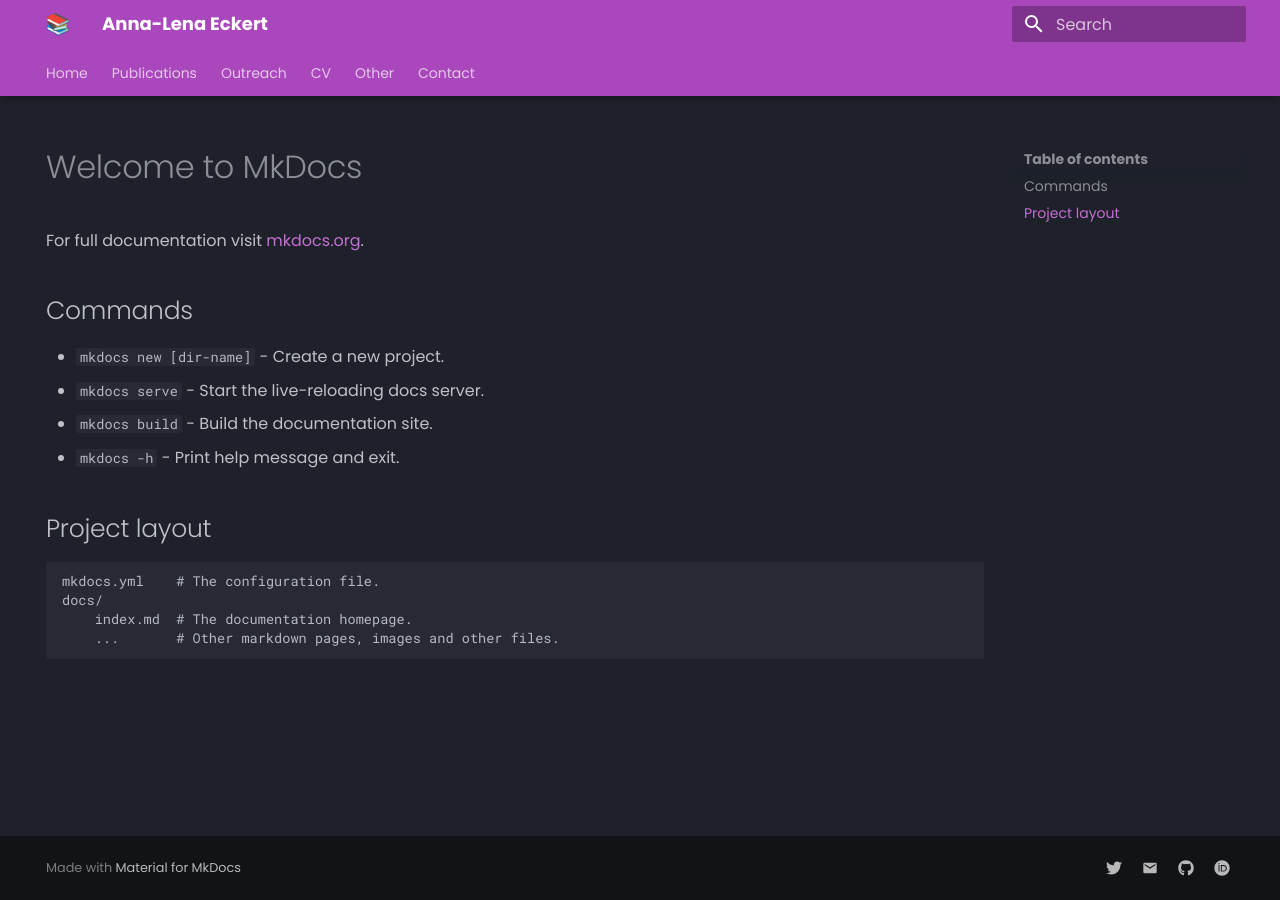
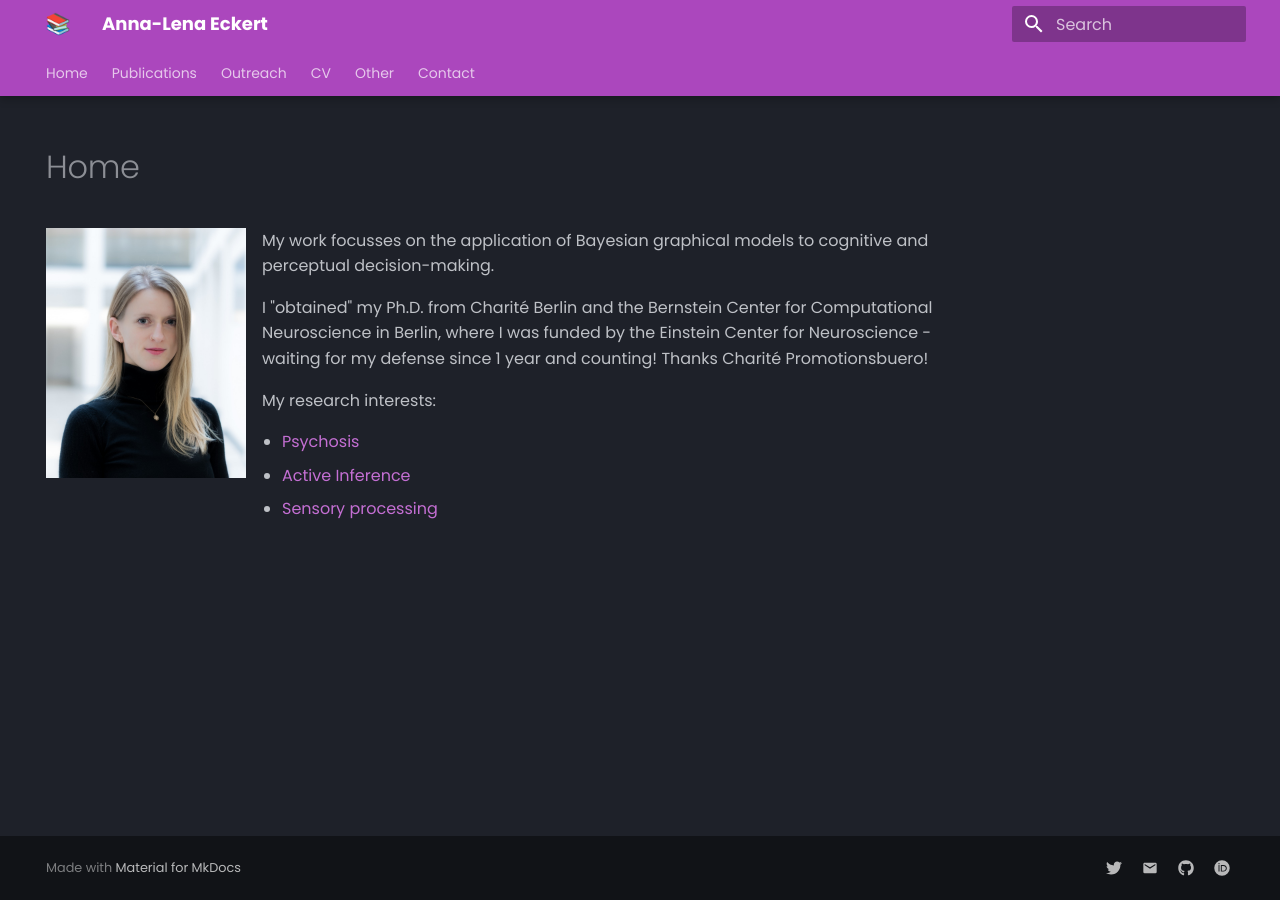
Before and after one commit to Eckertal/personal-website, an MkDocs documentation site: the page built from docs/index.md, in a window 1280 px wide. Built offline with MkDocs 1.6.1 and Material for MkDocs 9.7.7, drawn with Linux system fonts in a browser that asks for light colours.

Commit message:
changed index

```diff
--- a/docs/index.md
+++ b/docs/index.md
@@ -3,20 +3,14 @@
     - navigation
 ---
 
-# Welcome to MkDocs
+![eckert](assets/images/eckert.jpg){align=left width=200}
 
-For full documentation visit [mkdocs.org](https://www.mkdocs.org).
+My work focusses on the application of Bayesian graphical models to cognitive and perceptual decision-making.
 
-## Commands
+I "obtained" my Ph.D. from Charité Berlin and the Bernstein Center for Computational Neuroscience in Berlin, where I was funded by the Einstein Center for Neuroscience - waiting for my defense since 1 year and counting! Thanks Charité Promotionsbuero!
 
-* `mkdocs new [dir-name]` - Create a new project.
-* `mkdocs serve` - Start the live-reloading docs server.
-* `mkdocs build` - Build the documentation site.
-* `mkdocs -h` - Print help message and exit.
+My research interests:
 
-## Project layout
-
-    mkdocs.yml    # The configuration file.
-    docs/
-        index.md  # The documentation homepage.
-        ...       # Other markdown pages, images and other files.
+- [Psychosis](https://academic.oup.com/schizophreniabulletin/article/49/2/397/6849479)
+- [Active Inference](https://osf.io/preprints/psyarxiv/8aexf)
+- [Sensory processing](https://2023.ccneuro.org/view_paper.php?PaperNum=1185)
```
